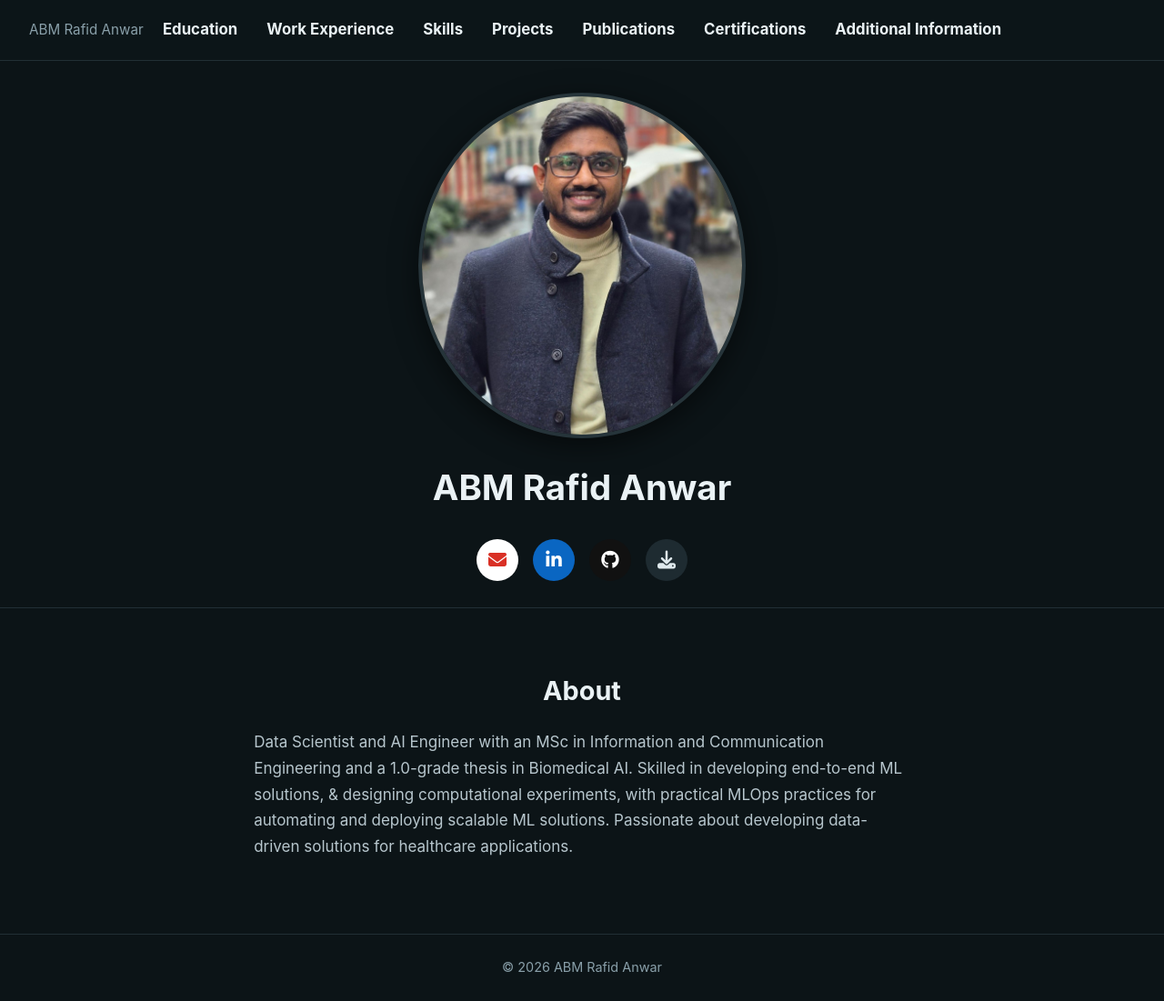
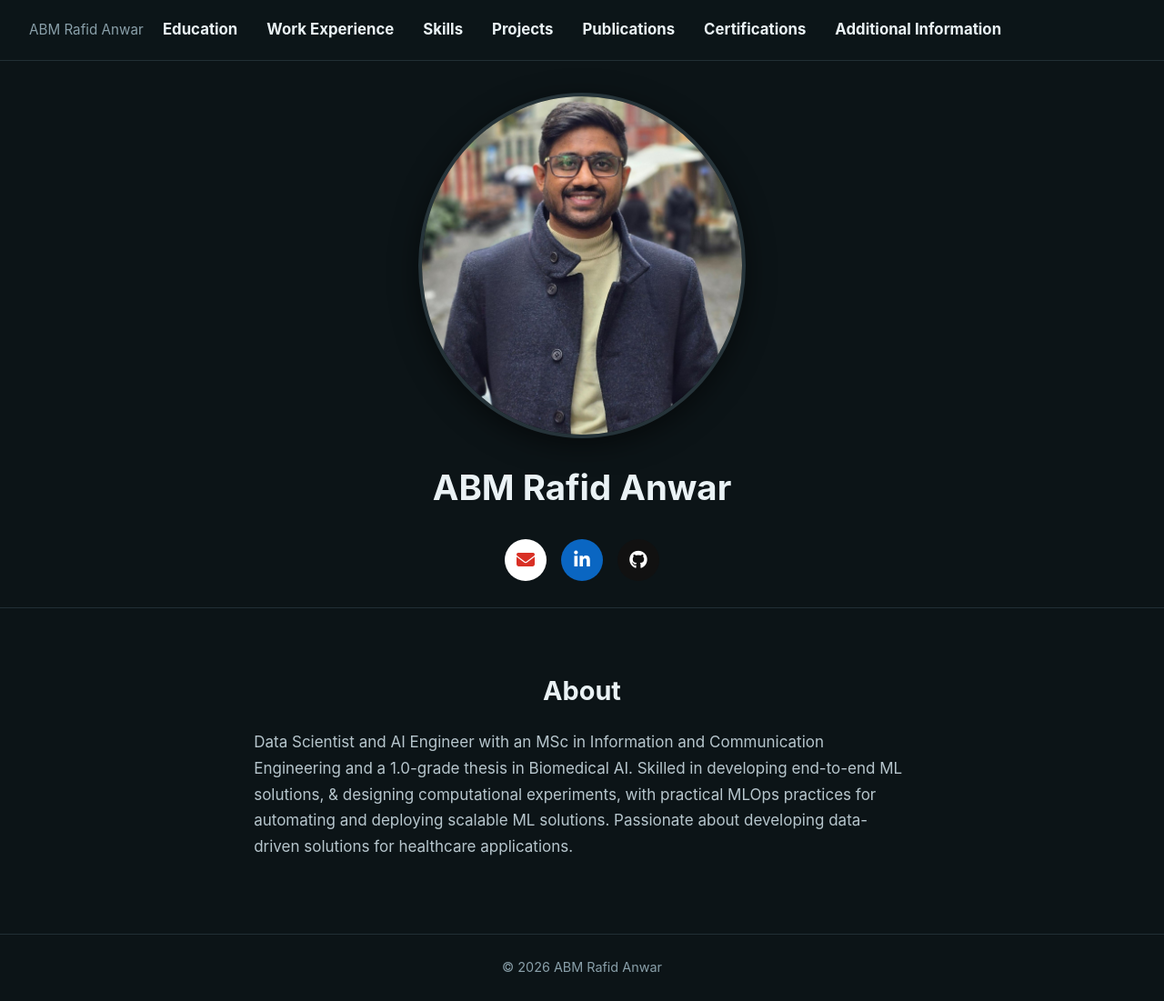
Before and after one commit to RafidAnwar/rafidanwar.github.io, a Jekyll site: the page built from index.md, in a window 1280 px wide and 1101 px high. Shown: the whole window at 91% size. Built offline with Jekyll 4.4.1, drawn with Linux system fonts in a browser that asks for light colours.

Commit message:
Update default.html

```diff
--- a/_layouts/default.html
+++ b/_layouts/default.html
@@ -32,7 +32,6 @@
       <a class="social s-mail" href="mailto:{{ site.email }}" title="Email"><i class="fa-solid fa-envelope"></i></a>
       <a class="social s-linkedin" href="{{ site.linkedin }}" title="LinkedIn"><i class="fa-brands fa-linkedin-in"></i></a>
       <a class="social s-github" href="{{ site.github }}" title="GitHub"><i class="fa-brands fa-github"></i></a>
-      <a class="social s-cv" href="{{ '/CV.pdf' | relative_url }}" title="Download CV"><i class="fa-solid fa-download"></i></a>
     </div>
   </section>
   {% endif %}
```
